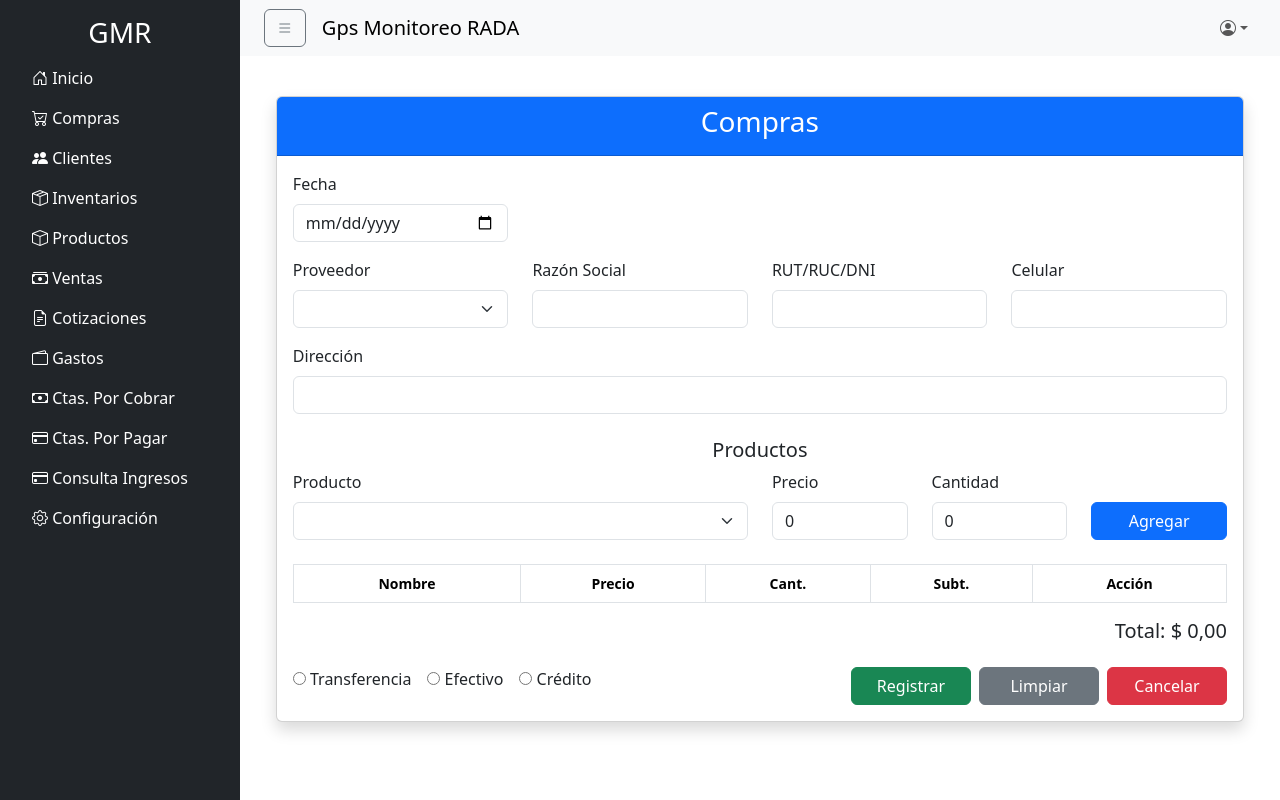
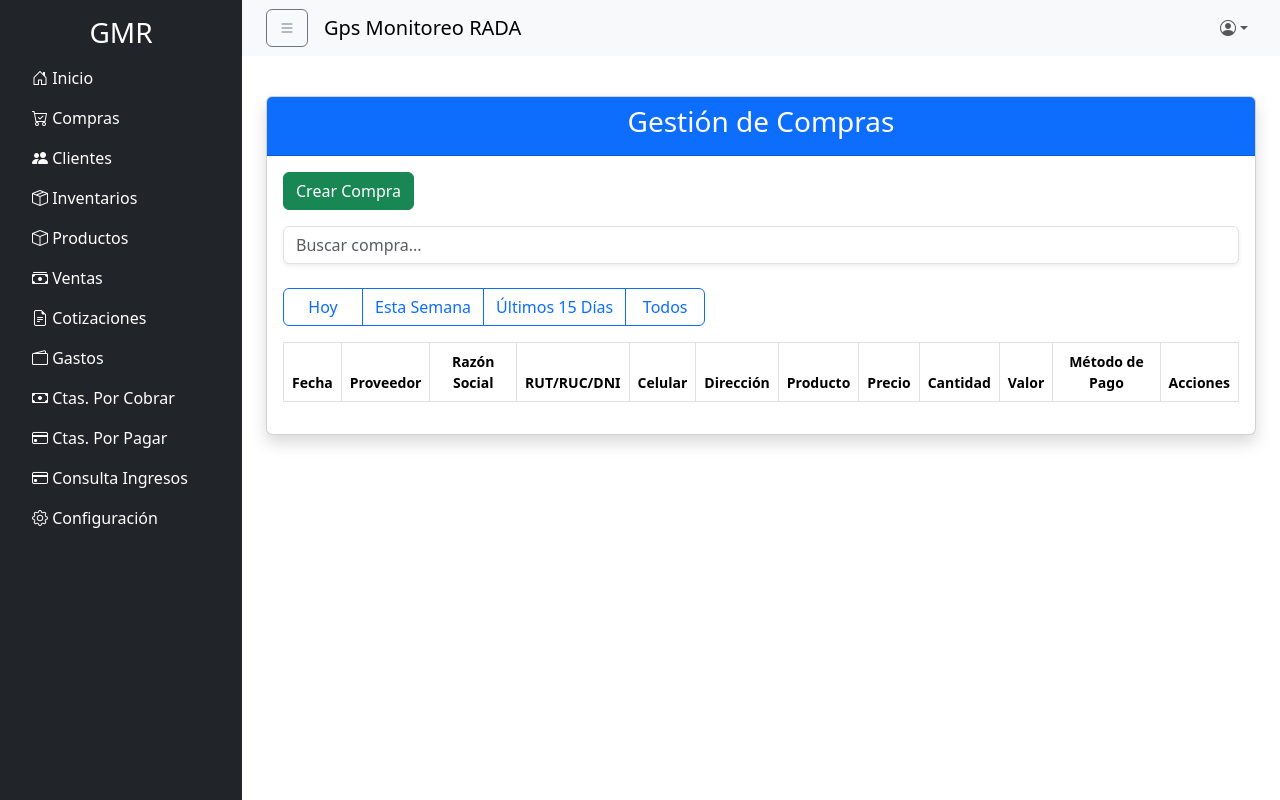
Before and after one commit to pachecop123/radamonitoreo-frontend, a Vue app: page /compras in a window 1280 px wide. Built offline with nearby package versions, Linux system fonts and the light colour scheme; sample sign-in values are in the browser's storage.

Commit message:
setting
agregue el campo contraseña

```diff
--- a/src/views/Compras.vue
+++ b/src/views/Compras.vue
@@ -1,139 +1,137 @@
 <template>
-  <div class="container mt-3">
+  <div class="custom-container mt-3">
     <div class="card shadow">
       <div class="card-header text-center bg-primary text-white">
-        <h3>Compras</h3>
+        <h3>Gestión de Compras</h3>
       </div>
       <div class="card-body">
-        <div class="row">
-          <!-- Fecha -->
-          <div class="col-md-3 mb-3">
-            <label for="fecha" class="form-label">Fecha</label>
-            <input type="date" id="fecha" class="form-control" v-model="form.fecha" />
+        <button class="btn btn-success mb-3" @click="openModal">
+          Crear Compra
+        </button>
+
+        <input
+          type="text"
+          v-model="searchQuery"
+          class="form-control mb-4 shadow-sm"
+          placeholder="Buscar compra..."
+        />
+
+        <!-- Tabla de Compras -->
+        <div class="mt-4">
+          <div class="btn-group mb-3" role="group">
+            <button type="button" class="btn btn-outline-primary" @click="filtro = 'hoy'">Hoy</button>
+            <button type="button" class="btn btn-outline-primary" @click="filtro = 'semana'">Esta Semana</button>
+            <button type="button" class="btn btn-outline-primary" @click="filtro = '15dias'">Últimos 15 Días</button>
+            <button type="button" class="btn btn-outline-primary" @click="filtro = 'todos'">Todos</button>
           </div>
-
-          <!-- Información del Producto -->
-          <div class="col-md-9 d-flex align-items-center justify-content-between">
-            <div>
-
-            </div>
-            <div class="d-flex justify-content-end">
-              <img v-if="selectedProducto.imagen" :src="selectedProducto.imagen" alt="Imagen del producto" class="img-fluid" width="100"/>
-            </div>
-          </div>
-        </div>
-
-        <!-- Proveedor -->
-        <div class="row">
-          <div class="col-md-3">
-            <label for="proveedor" class="form-label">Proveedor</label>
-            <select id="proveedor" class="form-select" v-model="form.proveedor" @change="cargarProveedor">
-              <option v-for="prov in proveedores" :key="prov.id" :value="prov.nombre">{{ prov.nombre }}</option>
-            </select>
-          </div>
-          <div class="col-md-3">
-            <label for="razonSocial" class="form-label">Razón Social</label>
-            <input type="text" id="razonSocial" class="form-control" v-model="form.razonSocial" readonly/>
-          </div>
-          <div class="col-md-3">
-            <label for="rut" class="form-label">RUT/RUC/DNI</label>
-            <input type="text" id="rut" class="form-control" v-model="form.rut" readonly/>
-          </div>
-          <div class="col-md-3">
-            <label for="celular" class="form-label">Celular</label>
-            <input type="text" id="celular" class="form-control" v-model="form.celular" readonly/>
-          </div>
-        </div>
-
-        <div class="row mt-3">
-          <div class="col-md-12">
-            <label for="direccion" class="form-label">Dirección</label>
-            <input id="direccion" class="form-control" v-model="form.direccion" readonly/>
-          </div>
-        </div>
-
-        <!-- Productos -->
-        <div class="mt-4">
-          <h5 class="text-center">Productos</h5>
-          <div class="row">
-            <div class="col-md-6">
-              <label for="producto" class="form-label">Producto</label>
-              <select id="producto" class="form-select" v-model="form.productoSeleccionado" @change="cargarProducto">
-                <option v-for="producto in productos" :key="producto.id" :value="producto.nombre">{{ producto.nombre }}</option>
-              </select>
-            </div>
-            <div class="col-md-2">
-              <label for="precio" class="form-label">Precio</label>
-              <input type="number" id="precio" class="form-control" v-model="form.precio" readonly/>
-            </div>
-            <div class="col-md-2">
-              <label for="cantidad" class="form-label">Cantidad</label>
-              <input type="number" id="cantidad" class="form-control" v-model="form.cantidad" />
-            </div>
-            <div class="col-md-2 d-flex align-items-end">
-              <button class="btn btn-primary w-100" @click="agregarProducto">
-                <i class="fas fa-cart-plus"></i> Agregar
-              </button>
-            </div>
-          </div>
-        </div>
-
-        <!-- Lista de productos -->
-        <div class="table-responsive mt-4">
-          <table class="table table-bordered">
+          <div class="table-responsive">
+            <table class="table table-bordered table-hover">
               <thead class="bg-light">
                 <tr>
-                <th>Nombre</th>
+                  <th>Fecha</th>
+                  <th>Proveedor</th>
+                  <th>Razón Social</th>
+                  <th>RUT/RUC/DNI</th>
+                  <th>Celular</th>
+                  <th>Dirección</th>
+                  <th>Producto</th>
                   <th>Precio</th>
-                <th>Cant.</th>
-                <th>Subt.</th>
-                <th>Acción</th>
+                  <th>Cantidad</th>
+                  <th>Valor</th>
+                  <th>Método de Pago</th>
+                  <th>Acciones</th>
                 </tr>
               </thead>
               <tbody>
-              <tr v-for="(item, index) in carrito" :key="index">
-                <td>{{ item.nombre }}</td>
-                <td>{{ formatCurrency(item.precio) }}</td>
-                <td>{{ item.cantidad }}</td>
-                <td>{{ formatCurrency(item.subtotal) }}</td>
+                <tr v-for="(c, index) in filtrarCompras()" :key="index">
+                  <td>{{ c.fecha }}</td>
+                  <td>{{ c.proveedor }}</td>
+                  <td>{{ c.razonSocial }}</td>
+                  <td>{{ c.rut }}</td>
+                  <td>{{ c.celular }}</td>
+                  <td>{{ c.direccion }}</td>
+                  <td>{{ c.producto }}</td>
+                  <td>{{ formatCurrency(c.precio) }}</td>
+                  <td>{{ c.cantidad }}</td>
+                  <td>{{ formatCurrency(c.valor) }}</td>
+                  <td>{{ c.metodoPago }}</td>
                   <td>
-                  <button class="btn btn-danger btn-sm" @click="eliminarProducto(index)">
-                    <i class="fas fa-trash"></i>
-                  </button>
+                    <button class="btn btn-sm btn-warning me-2" @click="editCompra(index)">Editar</button>
+                    <button class="btn btn-sm btn-danger" @click="deleteCompra(index)">Eliminar</button>
                   </td>
                 </tr>
               </tbody>
             </table>
           </div>
-
-        <!-- Total -->
-        <div class="text-end mt-3">
-          <h5>Total: {{ formatCurrency(total) }}</h5>
+        </div>
+      </div>
     </div>
 
-        <!-- Botones -->
-        <div class="d-flex justify-content-between mt-4">
-          <div>
-            <label class="form-check-label me-3">
-              <input type="radio" v-model="form.metodoPago" value="Transferencia" /> Transferencia
-            </label>
-            <label class="form-check-label me-3">
-              <input type="radio" v-model="form.metodoPago" value="Efectivo" /> Efectivo
-            </label>
-            <label class="form-check-label">
-              <input type="radio" v-model="form.metodoPago" value="Crédito" /> Crédito
-            </label>
+    <!-- Modal para crear/editar compras -->
+    <div class="modal fade" id="compraModal" tabindex="-1" aria-labelledby="compraModalLabel" aria-hidden="true" ref="compraModal">
+      <div class="modal-dialog modal-dialog-centered modal-lg">
+        <div class="modal-content">
+          <div class="modal-header">
+            <h5 class="modal-title" id="compraModalLabel">{{ isEditing ? 'Editar Compra' : 'Crear Compra' }}</h5>
+            <button type="button" class="btn-close" @click="closeModal" aria-label="Close"></button>
           </div>
-          <div>
-            <button class="btn btn-success me-2" @click="registrar">
-              <i class="fas fa-save"></i> Registrar
-            </button>
-            <button class="btn btn-secondary me-2" @click="limpiar">
-              <i class="fas fa-broom"></i> Limpiar
-            </button>
-            <button class="btn btn-danger" @click="cancelar">
-              <i class="fas fa-trash"></i> Cancelar
-            </button>
+          <div class="modal-body">
+            <form @submit.prevent="isEditing ? updateCompra() : createCompra()">
+              <div class="mb-3">
+                <label for="fecha" class="form-label">Fecha</label>
+                <input v-model="compraData.fecha" type="date" class="form-control" id="fecha" required />
+              </div>
+              <div class="mb-3">
+                <label for="proveedor" class="form-label">Proveedor</label>
+                <select v-model="compraData.proveedor" id="proveedor" class="form-select" @change="loadProveedorDetails" required>
+                  <option v-for="prov in proveedores" :key="prov.id" :value="prov.nombre">{{ prov.nombre }}</option>
+                </select>
+              </div>
+              <div class="mb-3">
+                <label for="razonSocial" class="form-label">Razón Social</label>
+                <input v-model="compraData.razonSocial" type="text" class="form-control" id="razonSocial" readonly />
+              </div>
+              <div class="mb-3">
+                <label for="rut" class="form-label">RUT/RUC/DNI</label>
+                <input v-model="compraData.rut" type="text" class="form-control" id="rut" readonly />
+              </div>
+              <div class="mb-3">
+                <label for="celular" class="form-label">Celular</label>
+                <input v-model="compraData.celular" type="text" class="form-control" id="celular" readonly />
+              </div>
+              <div class="mb-3">
+                <label for="direccion" class="form-label">Dirección</label>
+                <input v-model="compraData.direccion" type="text" class="form-control" id="direccion" readonly />
+              </div>
+              <div class="mb-3">
+                <label for="producto" class="form-label">Producto</label>
+                <input v-model="compraData.producto" type="text" class="form-control" id="producto" required />
+              </div>
+              <div class="mb-3">
+                <label for="precio" class="form-label">Precio</label>
+                <input v-model="compraData.precio" @input="formatInput" type="text" class="form-control" id="precio" required />
+              </div>
+              <div class="mb-3">
+                <label for="cantidad" class="form-label">Cantidad</label>
+                <input v-model="compraData.cantidad" type="number" class="form-control" id="cantidad" required />
+              </div>
+              <div class="mb-3">
+                <label for="metodoPago" class="form-label">Método de Pago</label>
+                <div class="form-check">
+                  <input class="form-check-input" type="radio" v-model="compraData.metodoPago" value="Transferencia" id="transferencia" required />
+                  <label class="form-check-label" for="transferencia">Transferencia</label>
+                </div>
+                <div class="form-check">
+                  <input class="form-check-input" type="radio" v-model="compraData.metodoPago" value="Efectivo" id="efectivo" required />
+                  <label class="form-check-label" for="efectivo">Efectivo</label>
+                </div>
+                <div class="form-check">
+                  <input class="form-check-input" type="radio" v-model="compraData.metodoPago" value="Crédito" id="credito" required />
+                  <label class="form-check-label" for="credito">Crédito</label>
+                </div>
+              </div>
+              <button type="submit" class="btn btn-primary">{{ isEditing ? 'Actualizar' : 'Crear' }}</button>
+            </form>
           </div>
         </div>
       </div>
@@ -142,108 +140,181 @@
 </template>
 
 <script>
+import Swal from 'sweetalert2';
+import { Modal } from 'bootstrap';
+
 export default {
   data() {
     return {
-      form: {
-        fecha: "",
-        proveedor: "",
-        razonSocial: "",
-        rut: "",
-        celular: "",
-        direccion: "",
-        productoSeleccionado: "",
+      compraData: {
+        fecha: '',
+        proveedor: '',
+        razonSocial: '',
+        rut: '',
+        celular: '',
+        direccion: '',
+        producto: '',
         precio: 0,
         cantidad: 0,
-        metodoPago: "",
+        metodoPago: ''
       },
-      productos: [
-        { id: 1, nombre: "Producto A", precio: 100, imagen: "https://image.made-in-china.com/202f0j00UEuCWTaITPqe/Great-Will-Wired-GPS-Tracker-4G-Vehicle-GPS-Car-Tracking-Device-Real-Time-Location-Tracking-Hardwired-GPS-Tracker-Locator.webp" },
-        { id: 2, nombre: "Producto B", precio: 200, imagen: "https://via.placeholder.com/150?text=Producto+B" },
+      compras: [],
+      proveedores: [
+        { id: 1, nombre: 'Proveedor 1', razonSocial: 'Razón Social 1', rut: '123456789', celular: '987654321', direccion: 'Calle 1' },
+        { id: 2, nombre: 'Proveedor 2', razonSocial: 'Razón Social 2', rut: '987654321', celular: '123456789', direccion: 'Calle 2' }
       ],
-      proveedores: [
-        { id: 1, nombre: "Proveedor X", razonSocial: "Razon Social X", rut: "123456789", celular: "987654321", direccion: "Calle Ficticia 123" },
-        { id: 2, nombre: "Proveedor Y", razonSocial: "Razon Social Y", rut: "987654321", celular: "123456789", direccion: "Avenida Ejemplo 456" },
-      ],
-      carrito: [],
-      selectedProducto: {},
+      isEditing: false,
+      currentCompraIndex: null,
+      filtro: 'todos'
     };
   },
-  computed: {
-    total() {
-      return this.carrito.reduce((acc, item) => acc + item.subtotal, 0);
-    },
-    unidad() {
-      return "Und"; // Puedes ajustar según la lógica
-    },
-  },
   methods: {
-    agregarProducto() {
-      if (this.form.productoSeleccionado && this.form.precio > 0 && this.form.cantidad > 0) {
-        const subtotal = this.form.precio * this.form.cantidad;
-        this.carrito.push({
-          nombre: this.form.productoSeleccionado,
-          precio: this.form.precio,
-          cantidad: this.form.cantidad,
-          subtotal,
-        });
-        this.form.precio = 0;
-        this.form.cantidad = 0;
+    openModal() {
+      this.resetCompraData();
+      this.isEditing = false;
+      if (this.compraModalInstance) {
+        this.compraModalInstance.show();
+      } else {
+        this.compraModalInstance = new Modal(this.$refs.compraModal);
+        this.compraModalInstance.show();
       }
     },
-    eliminarProducto(index) {
-      this.carrito.splice(index, 1);
+    resetCompraData() {
+      this.compraData = {
+        fecha: '',
+        proveedor: '',
+        razonSocial: '',
+        rut: '',
+        celular: '',
+        direccion: '',
+        producto: '',
+        precio: 0,
+        cantidad: 0,
+        metodoPago: ''
+      };
     },
-    cargarProveedor() {
-      const proveedor = this.proveedores.find(p => p.nombre === this.form.proveedor);
-      if (proveedor) {
-        this.form.razonSocial = proveedor.razonSocial;
-        this.form.rut = proveedor.rut;
-        this.form.celular = proveedor.celular;
-        this.form.direccion = proveedor.direccion;
+    async createCompra() {
+      try {
+        const newCompra = { ...this.compraData, id: Date.now() }; // Simulación de creación de compra
+        newCompra.valor = this.unformatCurrency(newCompra.precio) * newCompra.cantidad; // Calcular el valor antes de guardar
+        this.compras.push(newCompra);
+        this.closeModal();
+        Swal.fire('Éxito', 'Compra creada con éxito', 'success');
+      } catch (error) {
+        console.error('Error creating compra', error);
+        Swal.fire('Error', 'No se pudo crear la compra', 'error');
       }
     },
-    cargarProducto() {
-      const producto = this.productos.find(p => p.nombre === this.form.productoSeleccionado);
-      if (producto) {
-        this.form.precio = producto.precio;
-        this.selectedProducto = producto;
+    editCompra(index) {
+      this.compraData = { ...this.compras[index] };
+      this.isEditing = true;
+      this.currentCompraIndex = index;
+      if (this.compraModalInstance) {
+        this.compraModalInstance.show();
+      } else {
+        this.compraModalInstance = new Modal(this.$refs.compraModal);
+        this.compraModalInstance.show();
       }
     },
-    registrar() {
-      alert("Datos guardados correctamente");
+    async updateCompra() {
+      try {
+        this.compraData.valor = this.unformatCurrency(this.compraData.precio) * this.compraData.cantidad; // Calcular el valor antes de guardar
+        this.compras.splice(this.currentCompraIndex, 1, { ...this.compraData });
+        this.closeModal();
+        Swal.fire('Éxito', 'Compra actualizada con éxito', 'success');
+      } catch (error) {
+        console.error('Error updating compra', error);
+        Swal.fire('Error', 'No se pudo actualizar la compra', 'error');
+      }
     },
-    limpiar() {
-      this.form = {
-        fecha: "",
-        proveedor: "",
-        razonSocial: "",
-        rut: "",
-        celular: "",
-        direccion: "",
-        productoSeleccionado: "",
-        precio: 0,
-        cantidad: 0,
-        metodoPago: "",
-      };
-      this.carrito = [];
-      this.selectedProducto = {}; // Reset selectedProducto to clear the image
+    async deleteCompra(index) {
+      const result = await Swal.fire({
+        title: '¿Estás seguro?',
+        text: 'No podrás recuperar esta compra después de eliminarla.',
+        icon: 'warning',
+        showCancelButton: true,
+        confirmButtonText: 'Sí, eliminar',
+        cancelButtonText: 'Cancelar',
+      });
+
+      if (result.isConfirmed) {
+        try {
+          this.compras.splice(index, 1);
+          Swal.fire('Eliminado!', 'La compra ha sido eliminada.', 'success');
+        } catch (error) {
+          console.error('Error deleting compra', error);
+          Swal.fire('Error', 'No se pudo eliminar la compra', 'error');
+        }
+      }
     },
-    cancelar() {
-      alert("Datos eliminados correctamente");
+    closeModal() {
+      if (this.compraModalInstance) {
+        this.compraModalInstance.hide();
+      }
+    },
+    filtrarCompras() {
+      const hoy = new Date().toISOString().split('T')[0];
+      const unaSemanaAntes = new Date(new Date().setDate(new Date().getDate() - 7)).toISOString().split('T')[0];
+      const quinceDiasAntes = new Date(new Date().setDate(new Date().getDate() - 15)).toISOString().split('T')[0];
+
+      if (this.filtro === 'hoy') {
+        return this.compras.filter(c => c.fecha === hoy);
+      } else if (this.filtro === 'semana') {
+        return this.compras.filter(c => c.fecha >= unaSemanaAntes && c.fecha <= hoy);
+      } else if (this.filtro === '15dias') {
+        return this.compras.filter(c => c.fecha >= quinceDiasAntes && c.fecha <= hoy);
+      } else {
+        return this.compras;
+      }
     },
     formatCurrency(value) {
-      return new Intl.NumberFormat('es-CO', { style: 'currency', currency: 'COP' }).format(value);
+      if (typeof value === 'string') {
+        value = value.replace(/\D/g, '');
+      }
+      return new Intl.NumberFormat('es-CO', {
+        style: 'currency',
+        currency: 'COP',
+        minimumFractionDigits: 0,
+        maximumFractionDigits: 0
+      }).format(value);
     },
+    unformatCurrency(value) {
+      return value.replace(/\D/g, '');
     },
+    formatInput(event) {
+      const value = event.target.value;
+      this.compraData.precio = this.formatCurrency(value);
+    },
+    loadProveedorDetails() {
+      const proveedor = this.proveedores.find(p => p.nombre === this.compraData.proveedor);
+      if (proveedor) {
+        this.compraData.razonSocial = proveedor.razonSocial;
+        this.compraData.rut = proveedor.rut;
+        this.compraData.celular = proveedor.celular;
+        this.compraData.direccion = proveedor.direccion;
+      }
+    }
+  },
+  mounted() {
+    this.compraModalInstance = new Modal(this.$refs.compraModal);
+  }
 };
 </script>
 
 <style scoped>
+.custom-container {
+  max-width: 1400px; /* Ajusta el tamaño máximo según tus necesidades */
+  margin: 0 auto; /* Centra el contenedor horizontalmente */
+}
 .card-header {
   font-size: 1.5rem;
 }
 button {
-  min-width: 120px;
+  min-width: 80px;
+}
+#descripcion {
+  height: 100px; /* Ajusta esta altura según tus necesidades */
+  word-wrap: break-word; /* Agrega esta propiedad para que se ajuste el texto */
+  white-space: pre-wrap; /* Agrega esta propiedad para que se ajuste el texto */
 }
 </style>
```
Also changed, not shown: src/views/Settings.vue (+14 -7 lines). Lines whose indentation alone changed are shown as unchanged.
